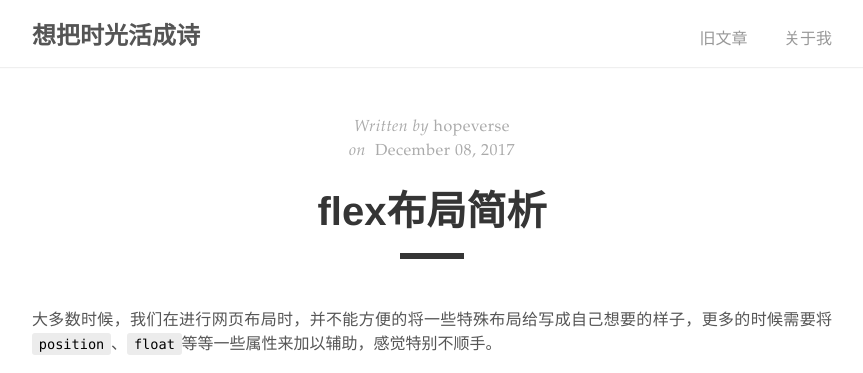
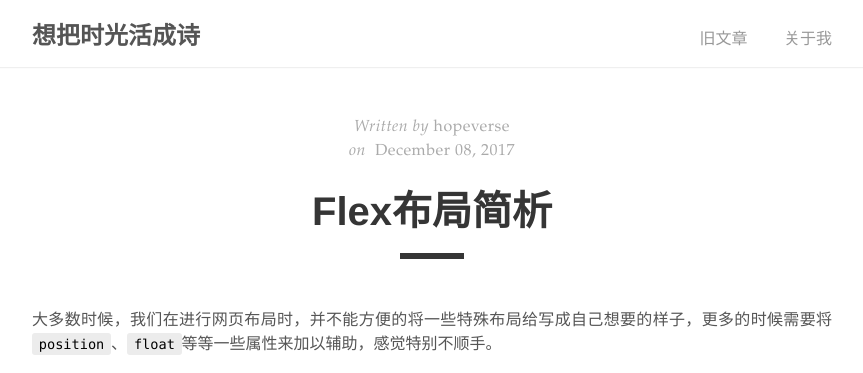
Before and after one commit to superinternation/hopeverse.github.io, a Jekyll site: the page built from _posts/2017-12-08-flex.md, in a window 1280 px wide. Shown: the top 373 px of the page, without its empty margins (208-1071 px from the left). Built offline with Jekyll 4.4.1, drawn with Linux system fonts in a browser that asks for light colours; comment, search, counter and statistics services are not loaded.

```diff
--- a/_posts/2017-12-08-flex.md
+++ b/_posts/2017-12-08-flex.md
@@ -1,6 +1,6 @@
 ---
 layout: post
-title: "flex布局简析"
+title: "Flex布局简析"
 author: "hopeverse"
 ---
 
```
